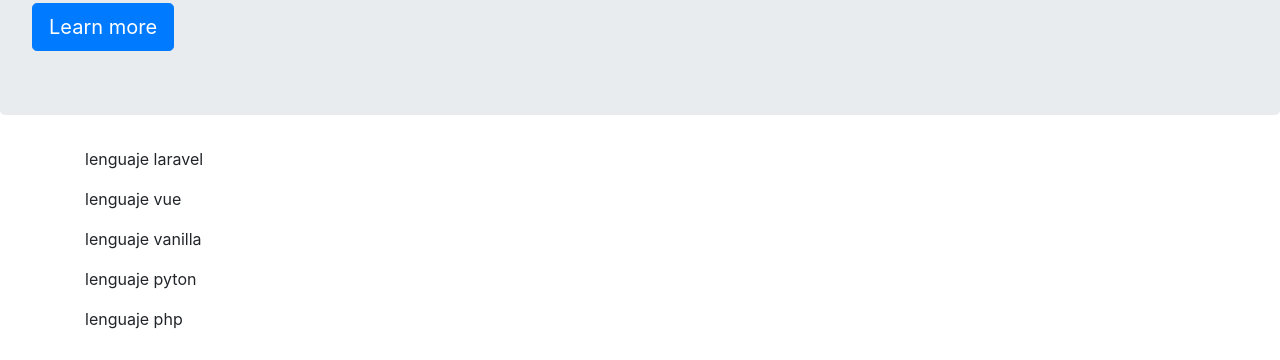
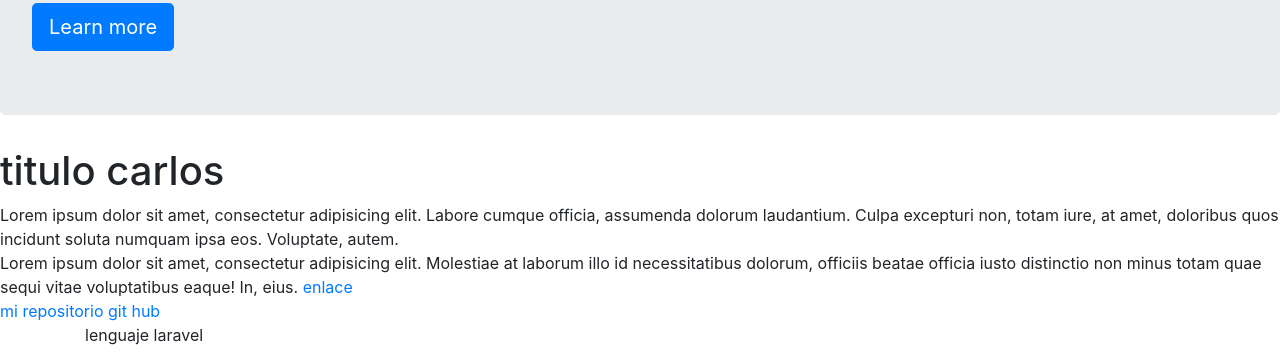
Before and after one commit to carlos00027/freecodecamp, a website: page index.html in a window 1280 px wide. Shown: the part 907-1267 px from the top of the page. Drawn offline with nearby package versions, Linux system fonts and the light colour scheme.

Commit message:
portafolio

```diff
--- a/index.html
+++ b/index.html
@@ -2,6 +2,8 @@
 <html>
 <head>
     <link rel="stylesheet" href="https://stackpath.bootstrapcdn.com/bootstrap/4.4.1/css/bootstrap.min.css" integrity="sha384-Vkoo8x4CGsO3+Hhxv8T/Q5PaXtkKtu6ug5TOeNV6gBiFeWPGFN9MuhOf23Q9Ifjh" crossorigin="anonymous">
+    <meta charset="utf-8">
+    <meta name="viewport" content="width=device-width, initial-scale=1, shrink-to-fit=no">
     <title>Carlos sanchez</title>
 </head>
 <body>
@@ -68,6 +70,16 @@
             <a class="btn btn-primary btn-lg" href="#" role="button">Learn more</a>
         </div>
     </header>
+    <section id="welcome-section">
+        <h1>titulo carlos</h1>
+        Lorem ipsum dolor sit amet, consectetur adipisicing elit. Labore cumque officia, assumenda dolorum laudantium. Culpa excepturi non, totam iure, at amet, doloribus quos incidunt soluta numquam ipsa eos. Voluptate, autem.
+        <section id="projects"></section>
+        <section id="project-tile">
+            Lorem ipsum dolor sit amet, consectetur adipisicing elit. Molestiae at laborum illo id necessitatibus dolorum, officiis beatae officia iusto distinctio non minus totam quae sequi vitae voluptatibus eaque! In, eius.
+            <a href="">enlace</a>
+        </section>
+    </section>
+    <a id="profile-link" href="https://github.com/carlos00027">mi repositorio git hub</a>
     <main id="main-doc">
         <div class="container">
             <div class="row">
```
